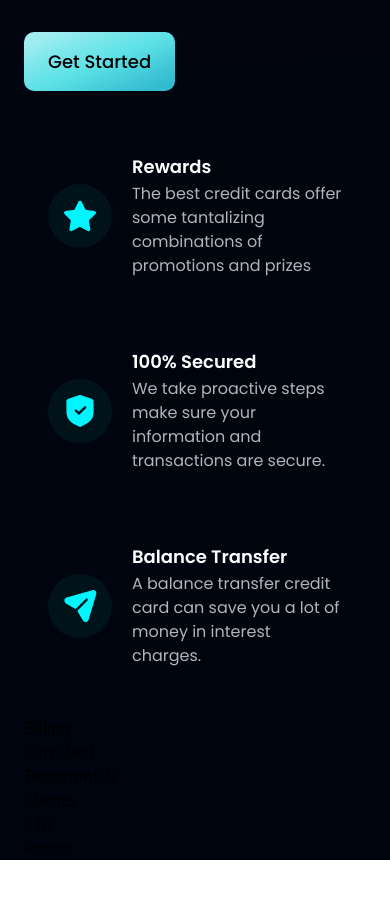
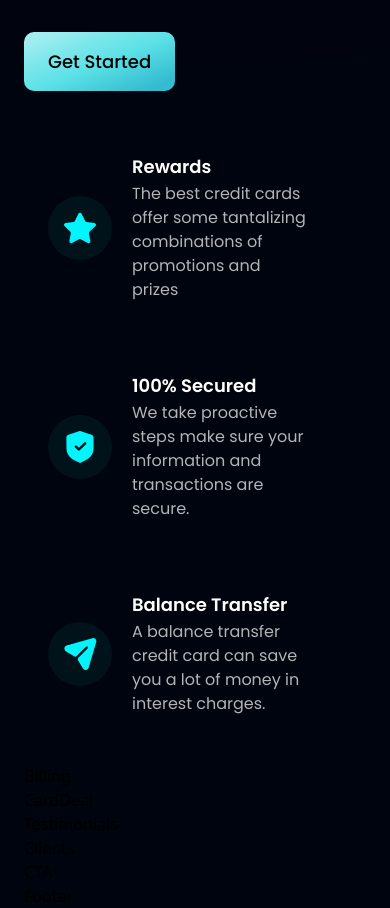
Before and after one commit to codnrawbwj/hoobank-scratch, a React (Vite) app in the folder hoobank/: page / in a window 390 px wide. Shown: the part 1960-2868 px from the top of the page. Before the commit the page ends 2820 px from the top, so only its background shows below. Built offline with nearby package versions, Linux system fonts and the light colour scheme.

Commit message:
featureCard

```diff
--- a/hoobank/src/components/Business.jsx
+++ b/hoobank/src/components/Business.jsx
@@ -5,7 +5,7 @@ import styles, { layout } from '../style';
 import Button from './Button';
 
 const FeatureCard = ({ icon, title, content, index }) => (
-  <div className={`flex flex-1 max-w-[580px] justify-center items-center rounded-[20px] p-6 ${index === features.length-1 ? 'mb-0' : 'mb-6'} feature-card`}>
+  <div className={`flex flex-1 lg:max-w-[580px] w-[90%] justify-center items-center rounded-[20px] p-6 ${index === features.length-1 ? 'mb-0' : 'mb-6'} feature-card`}>
     <div className={`w-[64px] h-[64px] rounded-full bg-dimBlue mr-5 flex justify-center items-center mr-10`}>
       <img src={icon} alt="icon" className='object-contain'/>
     </div>
```
